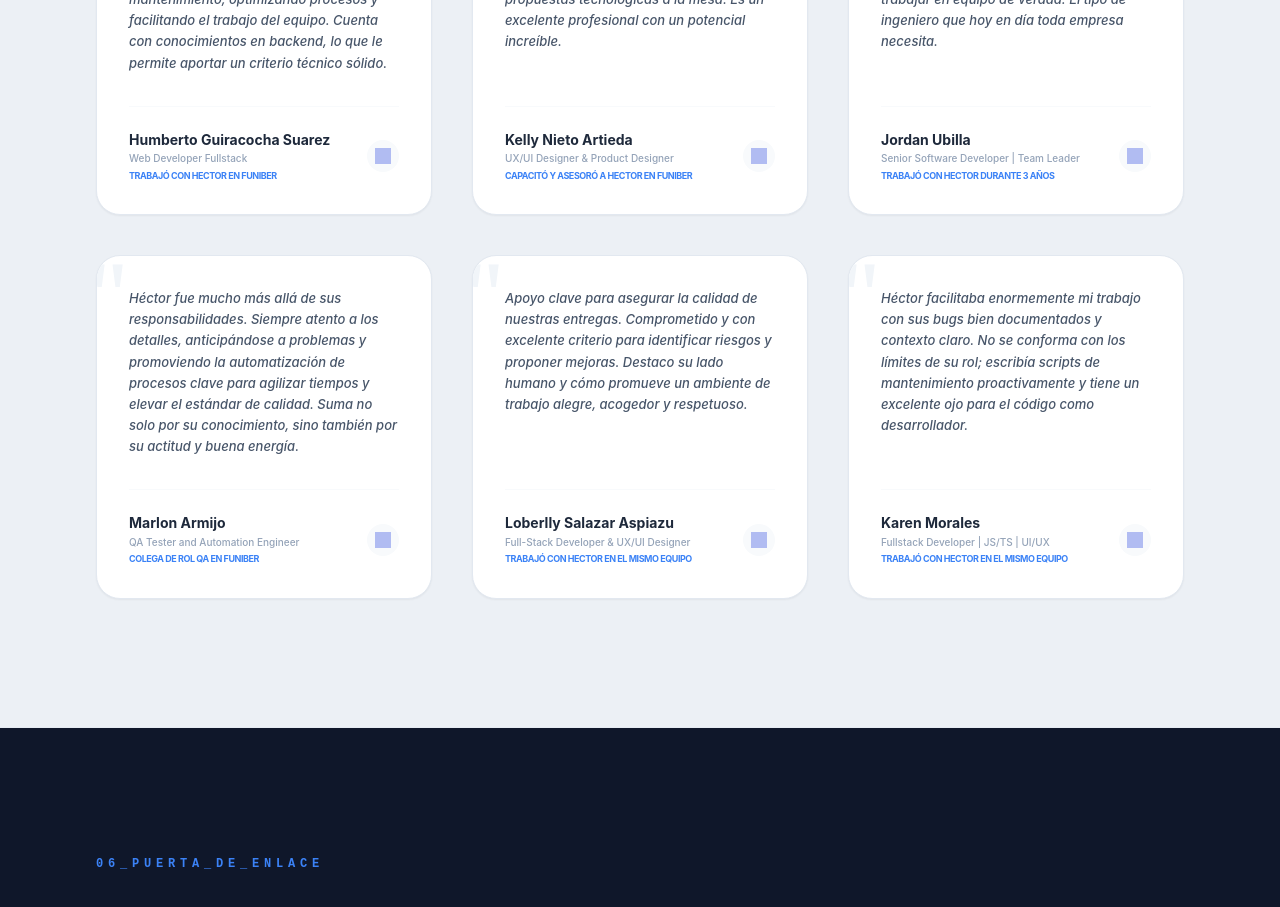
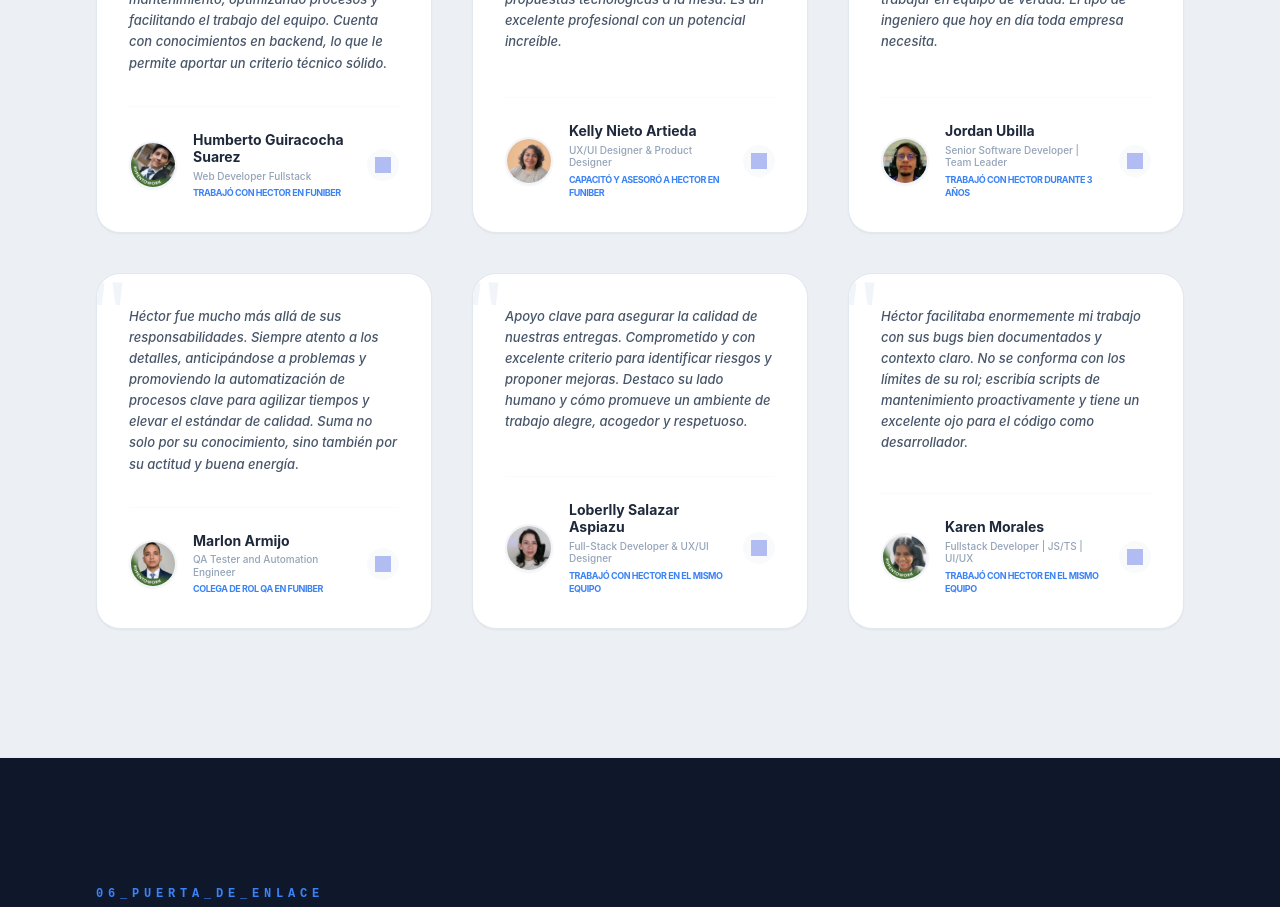
Before and after one commit to hramses1/portfolio, a Vue app: page /#/ in a window 1280 px wide. Shown: the part 7340-8247 px from the top of the page. Built offline with nearby package versions, Linux system fonts and the light colour scheme; grey boxes are pictures that could not be loaded.

Commit message:
style: update avatars for recommendations and finalize education icons visibility

```diff
--- a/src/utils/profileData.js
+++ b/src/utils/profileData.js
@@ -95,42 +95,48 @@ export const profile = {
       role: 'Web Developer Fullstack',
       relation: 'Trabajó con Hector en FUNIBER',
       text: 'Destaco su responsabilidad, su organización y su iniciativa por aprender cosas nuevas. Compartía sus conocimientos impulsando mejoras e integrando scripts para tareas de mantenimiento, optimizando procesos y facilitando el trabajo del equipo. Cuenta con conocimientos en backend, lo que le permite aportar un criterio técnico sólido.',
-      linkedin: 'https://www.linkedin.com/in/humberto-guiracocha-suarez-48a944284/'
+      linkedin: 'https://www.linkedin.com/in/humberto-guiracocha-suarez-48a944284/',
+      avatar: 'Humberto.png'
     },
     {
       name: 'Kelly Nieto Artieda',
       role: 'UX/UI Designer & Product Designer',
       relation: 'Capacitó y asesoró a Hector en FUNIBER',
       text: 'Me impresionó su gran desempeño en tan poco tiempo. Aprendió del negocio rápidamente y aportó gran valor en proyectos transversales, además de su entusiasmo por innovar y traer nuevas propuestas tecnológicas a la mesa. Es un excelente profesional con un potencial increíble.',
-      linkedin: 'https://www.linkedin.com/in/kellynietoa/'
+      linkedin: 'https://www.linkedin.com/in/kellynietoa/',
+      avatar: 'Kelly.png'
     },
     {
       name: 'Jordan Ubilla',
       role: 'Senior Software Developer | Team Leader',
       relation: 'Trabajó con Hector durante 3 años',
       text: 'Lo vi crecer de QA a programador en poco tiempo, algo que habla por sí solo de su capacidad autodidacta y determinación. Es responsable, técnicamente sólido, se adapta a cualquier tipo de proyecto y sabe trabajar en equipo de verdad. El tipo de ingeniero que hoy en día toda empresa necesita.',
-      linkedin: 'https://www.linkedin.com/in/jordan-ubilla-5a8244264/'
+      linkedin: 'https://www.linkedin.com/in/jordan-ubilla-5a8244264/',
+      avatar: 'Jordan.png'
     },
     {
       name: 'Marlon Armijo',
       role: 'QA Tester and Automation Engineer',
       relation: 'Colega de rol QA en FUNIBER',
       text: 'Héctor fue mucho más allá de sus responsabilidades. Siempre atento a los detalles, anticipándose a problemas y promoviendo la automatización de procesos clave para agilizar tiempos y elevar el estándar de calidad. Suma no solo por su conocimiento, sino también por su actitud y buena energía.',
-      linkedin: 'https://www.linkedin.com/in/marlonjal96/'
+      linkedin: 'https://www.linkedin.com/in/marlonjal96/',
+      avatar: 'Marlon.png'
     },
     {
       name: 'Loberlly Salazar Aspiazu',
       role: 'Full-Stack Developer & UX/UI Designer',
       relation: 'Trabajó con Hector en el mismo equipo',
       text: 'Apoyo clave para asegurar la calidad de nuestras entregas. Comprometido y con excelente criterio para identificar riesgos y proponer mejoras. Destaco su lado humano y cómo promueve un ambiente de trabajo alegre, acogedor y respetuoso.',
-      linkedin: 'https://www.linkedin.com/in/loberlly-salazar-aspiazu-b099ab216/'
+      linkedin: 'https://www.linkedin.com/in/loberlly-salazar-aspiazu-b099ab216/',
+      avatar: 'Loberlly.png'
     },
     {
       name: 'Karen Morales',
       role: 'Fullstack Developer | JS/TS | UI/UX',
       relation: 'Trabajó con Hector en el mismo equipo',
       text: 'Héctor facilitaba enormemente mi trabajo con sus bugs bien documentados y contexto claro. No se conforma con los límites de su rol; escribía scripts de mantenimiento proactivamente y tiene un excelente ojo para el código como desarrollador.',
-      linkedin: 'https://www.linkedin.com/in/klmoralesc/'
+      linkedin: 'https://www.linkedin.com/in/klmoralesc/',
+      avatar: 'Karen.png'
     }
   ],
 
--- a/src/views/SystemHome.vue
+++ b/src/views/SystemHome.vue
@@ -282,12 +282,15 @@ const scrollToSection = (id) => {
             </div>
 
             <div class="flex items-center justify-between border-t border-slate-50 pt-6">
-              <div class="flex flex-col">
-                <h4 class="text-sm font-bold text-tech-text group-hover:text-tech-primary transition-colors leading-tight">{{ rec.name }}</h4>
-                <p class="text-[10px] text-slate-400 font-medium mt-1 leading-tight">{{ rec.role }}</p>
-                <p class="text-[9px] text-tech-info font-bold mt-1 uppercase tracking-tighter">{{ rec.relation }}</p>
+              <div class="flex items-center gap-4">
+                <img v-if="rec.avatar" :src="rec.avatar" class="w-12 h-12 rounded-full object-cover border-2 border-slate-100 shadow-sm" alt="" />
+                <div class="flex flex-col">
+                  <h4 class="text-sm font-bold text-tech-text group-hover:text-tech-primary transition-colors leading-tight">{{ rec.name }}</h4>
+                  <p class="text-[10px] text-slate-400 font-medium mt-1 leading-tight">{{ rec.role }}</p>
+                  <p class="text-[9px] text-tech-info font-bold mt-1 uppercase tracking-tighter">{{ rec.relation }}</p>
+                </div>
               </div>
-              <a :href="rec.linkedin" target="_blank" class="w-8 h-8 rounded-full bg-slate-50 flex items-center justify-center hover:bg-tech-info/10 transition-colors group/ln">
+              <a :href="rec.linkedin" target="_blank" class="w-8 h-8 rounded-full bg-slate-50 flex items-center justify-center hover:bg-tech-info/10 transition-colors group/ln shrink-0 ml-4">
                 <img src="https://cdn.jsdelivr.net/npm/simple-icons@11.6.0/icons/linkedin.svg" class="w-4 h-4 opacity-40 group-hover/ln:opacity-100 transition-opacity" style="filter: brightness(0) saturate(100%) invert(31%) sepia(94%) saturate(1114%) hue-rotate(211deg) brightness(95%) contrast(93%);" alt="LinkedIn" />
               </a>
             </div>
```
